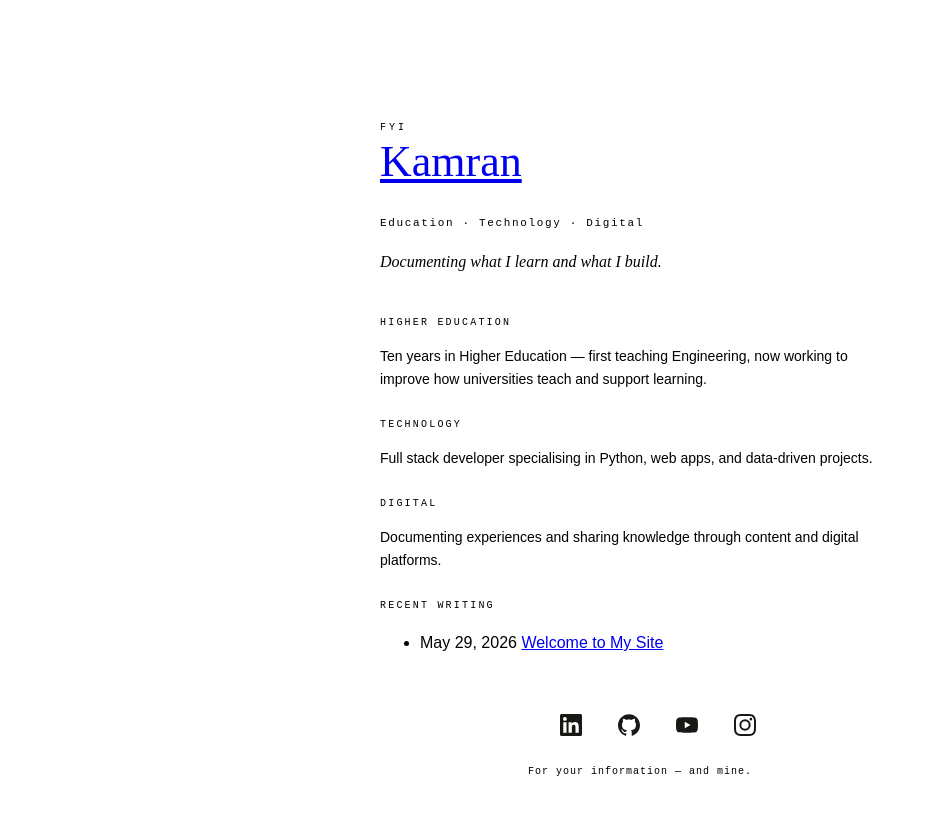
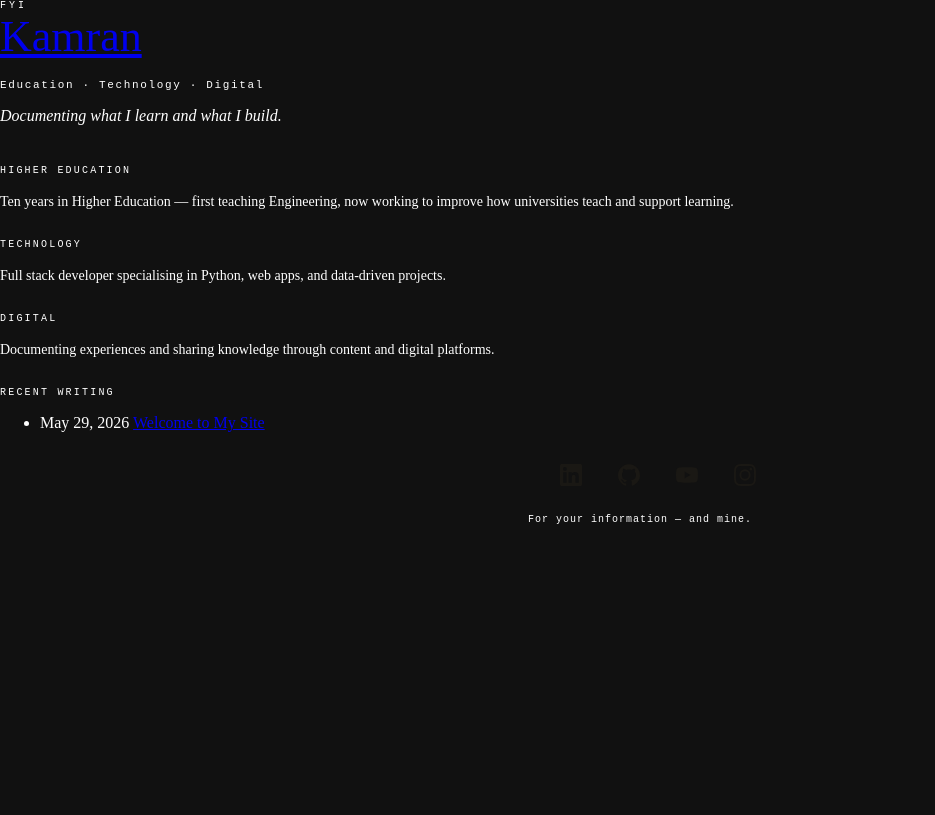
Before and after one commit to fyikamran/fyikamran.github.io, a Jekyll site: the page built from index.html, in a window 1280 px wide. Shown: the top 815 px of the page, without its empty margins (0-935 px from the left). Built offline with Jekyll 4.4.1, drawn with Linux system fonts in a browser that asks for light colours; some web fonts are replaced.

Commit message:
Update styles.css

```diff
--- a/assets/css/styles.css
+++ b/assets/css/styles.css
@@ -8,23 +8,30 @@
 –accent: #2d6a4f;
 }
 
-html, body { height: 100%; overflow: hidden; }
+/* Base Reset (Full viewport width) */
+html, body {
+  margin: 0;
+  padding: 0;
+  width: 100%;
+  background-color: #111;
+  color: #fff;
+}
 
-body {
-background: var(–bg);
-color: var(–ink);
-font-family: ‘DM Sans’, sans-serif;
-font-weight: 300;
-max-width: 520px;
-margin: 0 auto;
-padding: 0 28px;
-line-height: 1.6;
--webkit-font-smoothing: antialiased;
-height: 100%;
-display: flex;
-flex-direction: column;
-justify-content: center;
+/* Global Structural Shell (Perfect for Header, Navigation, Footer grids) */
+.site-container {
+  width: 100%;
+  max-width: 1200px;
+  margin: 0 auto;
+  padding: 0 20px; /* Mobile safety padding */
 }
+
+/* Deep-Reading Target (Just for blog posts & pages */
+.post-container {
+  width: 100%;
+  max-width: 700px; /* Narrower boundary so your eyes don't get tired reading */
+  margin: 0 auto;
+}
+
 
 /* ── Logo ── */
 .logo-mark { margin-bottom: 20px; }
```
